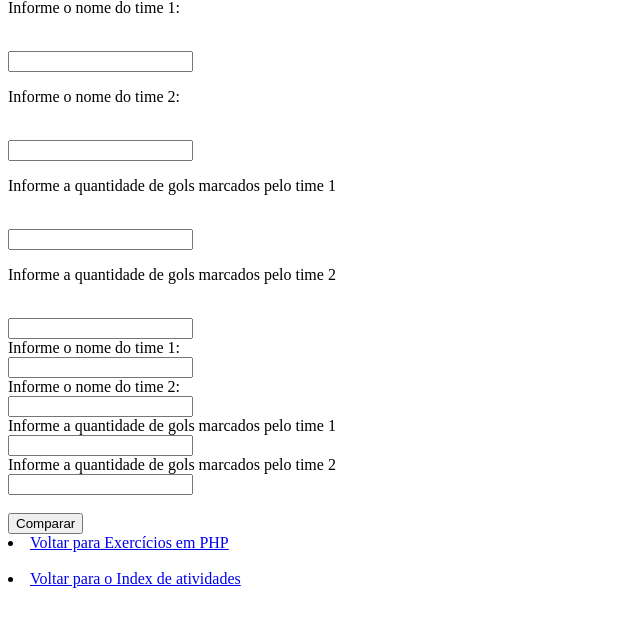
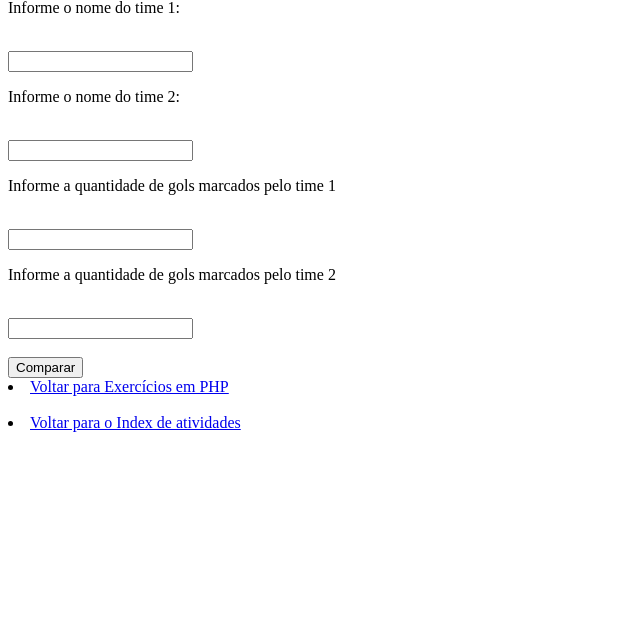
Before and after one commit to Nicolas-Florencio/PHP, a PHP site: page /form12.php in a window 1280 px wide. Shown: the part 17-644 px from the top of the page, without its empty margins (0-640 px from the left). Run offline with PHP 8.4, Linux system fonts and the light colour scheme.

Commit message:
Form 12 update

```diff
--- a/php - etec/exercicios/form12.php
+++ b/php - etec/exercicios/form12.php
@@ -7,18 +7,13 @@
         <title>Partida de fut</title>
     </head>
     <body>
-<meta charset="UTF-8">
         <!-- Ler o nome e a quant. de gols marcados por eles caso haja empate exiba EMPATE-->
+        <form action="res12.php" method="get">
 
         <p>Informe o nome do time 1: </p><br><input type="text" name="name1"/> <br>
         <p>Informe o nome do time 2: </p><br><input type="text" name="name2"/> <br>
         <p>Informe a quantidade de gols marcados pelo time 1 </p><br><input type="number" step="any" name="gol1"/> <br>
         <p>Informe a quantidade de gols marcados pelo time 2 </p><br><input type="number" step="any" name="gol2"/> <br>
-
-        Informe o nome do time 1: <br><input type="text" name="name1"/> <br>
-        Informe o nome do time 2: <br><input type="text" name="name2"/> <br>
-        Informe a quantidade de gols marcados pelo time 1 <br><input type="number" step="any" name="gol1"/> <br>
-        Informe a quantidade de gols marcados pelo time 2 <br><input type="number" step="any" name="gol2"/> <br>
 
         <br> <input type="submit" value="Comparar"/>
 
```
Lines whose indentation alone changed are shown as unchanged.
